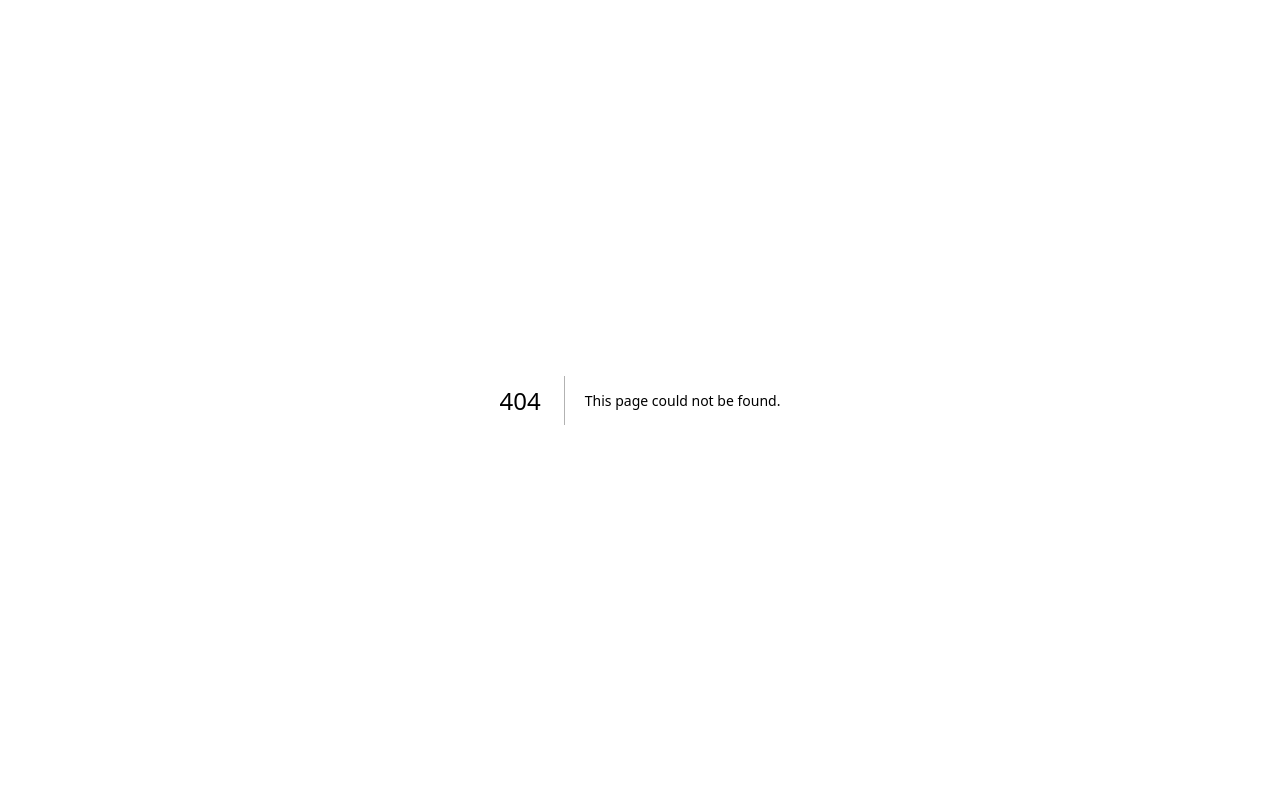
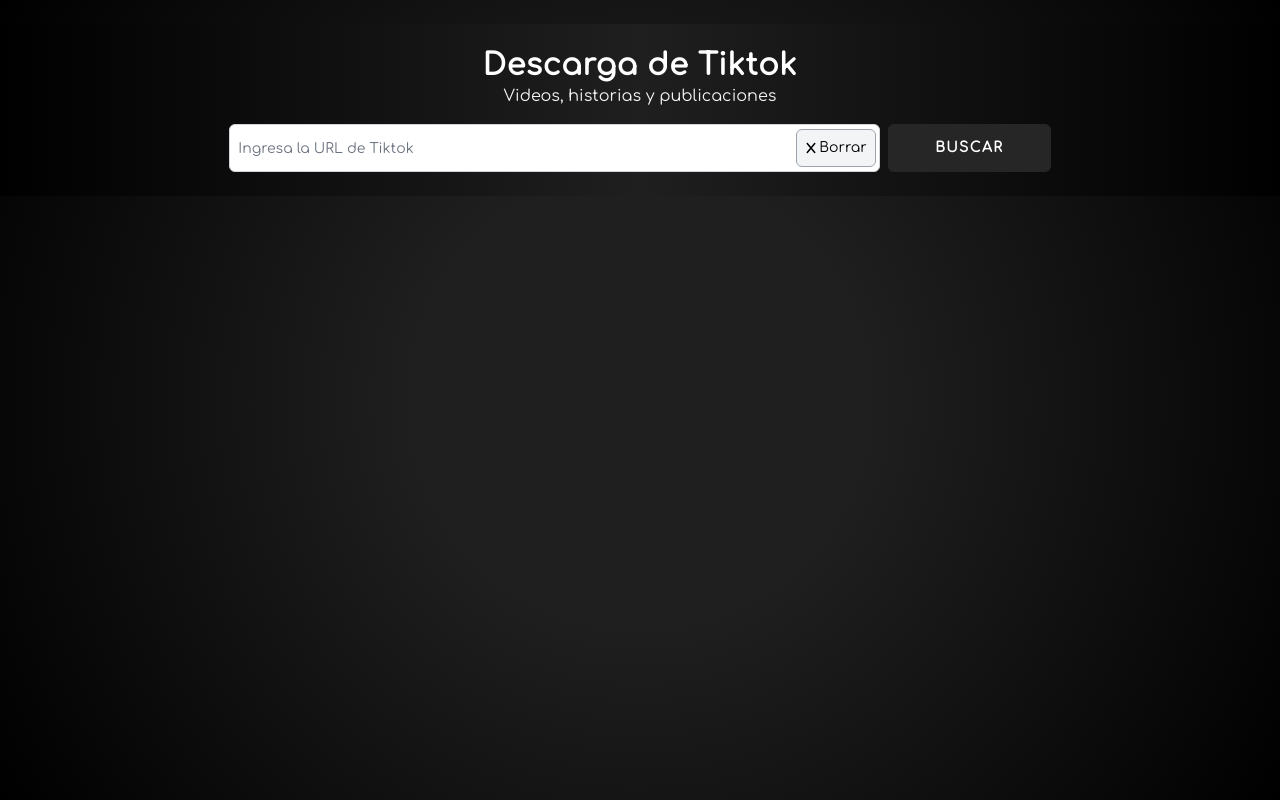
Before and after one commit to Hestranha/nullfresa, a Next.js app: page /tiktok in a window 1280 px wide. Before the commit this address had no page. Built offline with nearby package versions, Linux system fonts and the light colour scheme.

Commit message:
aklsjndas

```diff
--- /dev/null
+++ b/app/instagram/layout.tsx
@@ -0,0 +1,11 @@
+export default function RootLayout({
+  children,
+}: {
+  children: React.ReactNode;
+}) {
+  return (
+    <main className="flex items-center min-h-screen flex-col gap-2 w-full" style={{ background: 'radial-gradient(circle, #c636a0 40%, #8a2be2)' }}>
+      {children}
+    </main>
+  );
+}
--- /dev/null
+++ b/app/instagram/page.tsx
@@ -0,0 +1,7 @@
+import DescargarInstagram from "../ui/instagram/descargar";
+
+export default function DeescargarIg() {
+  return (
+    <DescargarInstagram />
+  );
+};
--- a/app/page.tsx
+++ b/app/page.tsx
@@ -5,7 +5,7 @@
 const Page: React.FC = () => {
 
   return (
-    <main className="flex items-center min-h-screen flex-col gap-2 w-full bg-[#c636a0]">
+    <main className="flex items-center min-h-screen flex-col gap-2 w-full" style={{ background: 'radial-gradient(circle, #c636a0 40%, #8a2be2)' }}>
       <DescargarInstagram />
     </main>
   );
--- /dev/null
+++ b/app/tiktok/layout.tsx
@@ -0,0 +1,8 @@
+
+export default function Layout({ children }: { children: React.ReactNode }) {
+  return (
+    <main className="flex items-center min-h-screen flex-col gap-2 w-full" style={{ background: 'radial-gradient(circle, #1f1f1f 30%, black)' }}>
+      {children}
+    </main>
+  );
+}
--- /dev/null
+++ b/app/tiktok/page.tsx
@@ -0,0 +1,7 @@
+import DescargarTiktok from "../ui/tiktok/descargarTiktok";
+
+export default function DeescargarTt() {
+  return (
+    <DescargarTiktok />
+  );
+};
--- a/app/ui/instagram/descargar.tsx
+++ b/app/ui/instagram/descargar.tsx
@@ -55,14 +55,14 @@
     };
 
     return (
-        <div className="flex flex-col items-center w-full pt-6 lg:w-2/3">
+        <div className="flex flex-col items-center w-full pt-6">
             <article className="flex flex-col justify-center items-center p-6 w-full gap-2 lg:gap-4" style={{ background: "linear-gradient(to right, #8a2be2, #ff69b4, #8a2be2)" }}>
                 <div>
                     <h1 className="text-center font-bold text-2xl lg:text-3xl text-white tracking-wide">Descargar de Instagram</h1>
                     <p className="text-center text-gray-100">Videos, historias y publicaciones</p>
                 </div>
-                <div className="flex justify-center w-full lg:w-4/5">
-                    <form onSubmit={handleSubmit} className="flex flex-col w-full lg:flex-row justify-center text-sm gap-2">
+                <div className="flex justify-center w-full">
+                    <form onSubmit={handleSubmit} className="flex flex-col w-full lg:flex-row justify-center text-sm gap-2 lg:w-2/3">
                         <div className="flex lg:w-[80%] relative">
                             <input
                                 type="text"
@@ -110,13 +110,14 @@
                     </div>
                 }
             </article>
-            <div className="grid grid-cols-1 lg:grid-cols-3 w-full justify-center items-center p-6 gap-4">
+            <div className="grid grid-cols-1 lg:grid-cols-3 justify-center items-center p-6 gap-4 w-full lg:w-2/3">
                 {archivoUrl.map((archivo, index) => (
                     <div key={index} className="flex flex-col items-center gap-2 w-full">
                         <img
                             src={archivo}
                             alt={`imagen-${index}`}
-                            className="rounded-md bg-gray-200 object-cover w-full h-full aspect-square"
+                            draggable="false"
+                            className="rounded-md bg-gray-200 select-none object-cover w-full h-full aspect-square"
                         />
                         {descargarUrl[index] && (
                             <a key={`download-${index}`} className="flex justify-center rounded-md py-2 px-4 w-full bg-green-500 text-white hover:bg-green-300 transition-colors duration-500" href={descargarUrl[index]} target="_blank" download={`nombre_personalizado_${index}.mp4`}>{infoUrl}</a>
--- a/app/ui/tiktok/descargarTiktok.tsx
+++ b/app/ui/tiktok/descargarTiktok.tsx
@@ -18,7 +18,7 @@
         setLoading(true);
 
         if (!url || !url.startsWith("https://www.tiktok.com/")) {
-            setError("Por favor, ingresa una URL válida de Instagram.");
+            setError("Por favor, ingresa una URL válida de Tiktok.");
             setLoading(false);
             return;
         }
@@ -47,24 +47,34 @@
 
     return (
         <div className="flex flex-col items-center w-full pt-6">
-            <article className="flex flex-col justify-center p-6 bg-neutral-950 w-full gap-2 lg:gap-4" style={{ background: "linear-gradient(to right, #8a2be2, #ff69b4, #8a2be2)" }}>
+            <article className="flex flex-col justify-center p-6 bg-neutral-950 w-full gap-2 lg:gap-4" style={{ background: "linear-gradient(to right, #000000, #1f1f1f, #000000)" }}>
                 <div>
-                    <h1 className="text-center font-bold text-2xl lg:text-3xl text-white tracking-wide">Descarga de Titok</h1>
+                    <h1 className="text-center font-bold text-2xl lg:text-3xl text-white tracking-wide">Descarga de Tiktok</h1>
                     <p className="text-center text-gray-100">Videos, historias y publicaciones</p>
                 </div>
                 <div className="flex justify-center w-full">
-                    <form onSubmit={handleSubmit} className="flex flex-col w-full lg:flex-row justify-center text-sm gap-2 lg:gap-3 lg:w-2/3">
+                    <form onSubmit={handleSubmit} className="flex flex-col w-full lg:flex-row justify-center text-sm gap-2 lg:w-2/3">
+                        <div className="flex lg:w-[80%] relative">
                             <input
                                 type="text"
                                 name="url"
-                            placeholder="Ingresa la URL de Instagram"
+                                placeholder="Ingresa la URL de Tiktok"
                                 value={url}
                                 onChange={(event) => setUrl(event.target.value)}
-                            className="border text-sm border-gray-300 rounded-md p-2 lg:w-[80%]"
+                                className="border text-sm w-full border-gray-300 rounded-md p-2 h-12"
                             />
                             <button
+                                className="absolute top-1/2 transform -translate-y-1/2 right-1 flex gap-0.5 bg-gray-100 text-black rounded-md items-center p-2 h-fit border border-gray-400 hover:bg-gray-200 transition-colors duration-300"
+                                type="button"
+                                onClick={() => setUrl('')}
+                            >
+                                <svg className="w-3 h-3" xmlns="http://www.w3.org/2000/svg" viewBox="0 0 384 512"><path fill="#000000" d="M376.6 84.5c11.3-13.6 9.5-33.8-4.1-45.1s-33.8-9.5-45.1 4.1L192 206 56.6 43.5C45.3 29.9 25.1 28.1 11.5 39.4S-3.9 70.9 7.4 84.5L150.3 256 7.4 427.5c-11.3 13.6-9.5 33.8 4.1 45.1s33.8 9.5 45.1-4.1L192 306 327.4 468.5c11.3 13.6 31.5 15.4 45.1 4.1s15.4-31.5 4.1-45.1L233.7 256 376.6 84.5z" /></svg>
+                                Borrar
+                            </button>
+                        </div>
+                        <button
                             type="submit"
-                            className={`flex lg:w-[20%] justify-center bg-purple-800 text-white py-2 px-4 rounded-md hover:bg-purple-900 transition-colors duration-300 ${loading ? "opacity-50 cursor-not-allowed" : "cursor-pointer"}`}
+                            className={`flex text-xs lg:w-[20%] justify-center bg-neutral-800 text-white py-2 items-center px-4 rounded-md hover:bg-neutral-900 transition-colors duration-300 ${loading ? "opacity-50 cursor-not-allowed" : "cursor-pointer"}`}
                             disabled={loading}
                             style={{ cursor: loading ? "not-allowed" : "pointer" }}
                         >
@@ -78,7 +88,7 @@
                                     </p>
                                 </React.Fragment>
                             ) : (
-                                <p className="font-bold tracking-widest">
+                                <p className="font-bold text-sm tracking-widest">
                                     BUSCAR
                                 </p>
                             )}
@@ -93,12 +103,17 @@
             </article>
             <div className="grid grid-cols-1 lg:grid-cols-3 justify-center items-center p-6 gap-4 w-full lg:w-2/3">
                 <div className="flex flex-col items-center gap-2 w-full">
+                    {imagenUrl && (
+
                         <img
                             src={imagenUrl}
                             alt={`imagen`}
                             className="rounded-md bg-gray-200 object-cover w-full h-full aspect-square"
                         />
+                    )}
+                    {videoUrl && (
                         <a className="flex justify-center rounded-md py-2 px-4 w-full bg-green-500 text-white hover:bg-green-300 transition-colors duration-500" href={videoUrl} target="_blank">Descargar</a>
+                    )}
                 </div>
             </div>
         </div>
```
Lines whose indentation alone changed are shown as unchanged.
